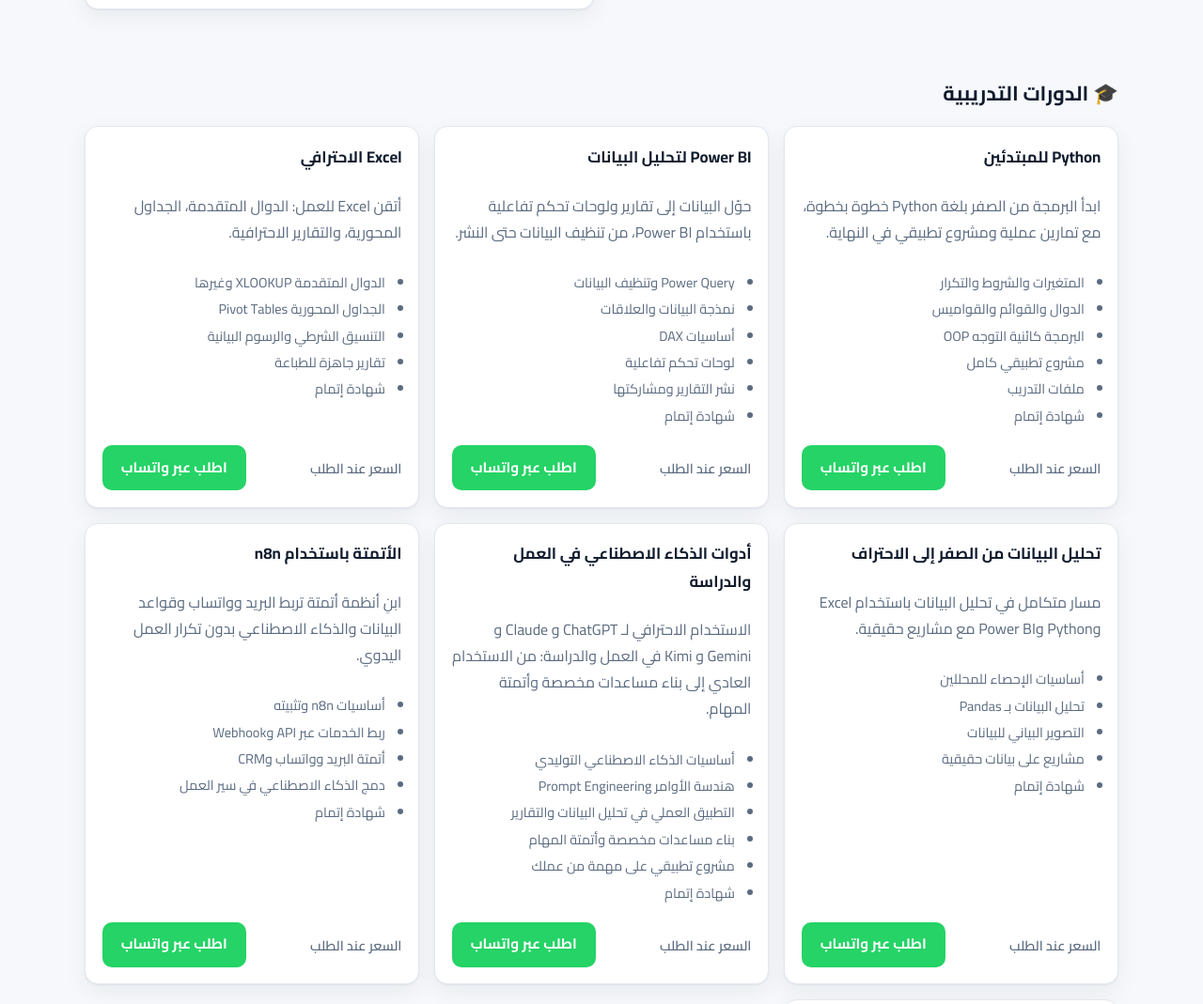
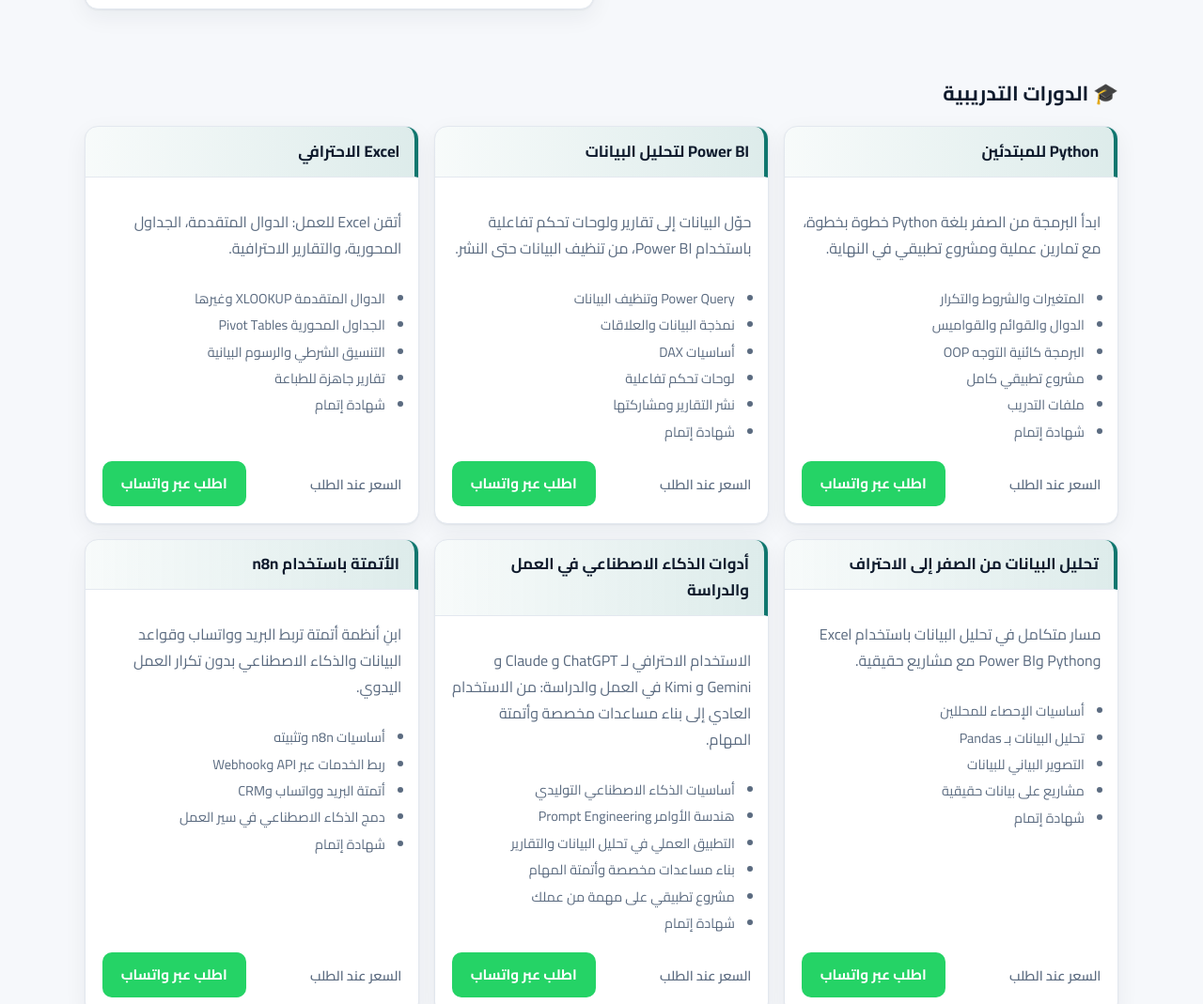
Before and after one commit to essamkhalifa0284/essamkhalifa0284.github.io, a plain HTML site: page index.html in a window 1280 px wide. Shown: the part 1277-2346 px from the top of the page at 94% size. Drawn offline with Linux system fonts and the light colour scheme.

Commit message:
شريط عنوان ملوّن لبطاقات الدورات والخدمات والمشاريع
- خلفية متدرجة بلون المنصة تمتد عرض البطاقة كاملًا، مع شريط أخضر على
  حافة البداية وخط فاصل أسفل العنوان.
- الحواف العلوية مدوّرة بنفس انحناء البطاقة فلا يبرز الشريط خارجها.
- الاستهداف article.card > h3:first-child فقط، فبطاقات الدفع (div.card pay)
  وبطاقة المهارات تبقى بتصميمها الحالي.

Co-Authored-By: Claude Opus 5 <noreply@anthropic.com>

```diff
--- a/index.html
+++ b/index.html
@@ -67,7 +67,9 @@ section,.hero{scroll-margin-top:calc(var(--hdr) + 16px)}
 section{padding:2.2rem 0}section>h2{font-size:1.35rem;margin:0 0 1rem}
 .grid{display:grid;grid-template-columns:repeat(auto-fill,minmax(270px,1fr));gap:1rem}
 .card{background:var(--surface);border:1px solid var(--border);border-radius:var(--radius);box-shadow:var(--shadow);padding:1.1rem;display:flex;flex-direction:column;gap:.4rem}
-.card h3{margin:0;font-size:1.05rem}.muted{color:var(--muted)}.small{font-size:.88rem}
+.card h3{margin:0;font-size:1.05rem}
+/* شريط عنوان ملوّن لبطاقات الدورات والخدمات والمشاريع */
+article.card > h3:first-child{margin:-1.1rem -1.1rem .65rem;padding:.78rem 1rem;background:linear-gradient(to left,rgba(15,118,110,.14),rgba(15,118,110,.03));border-bottom:1px solid var(--border);border-inline-start:4px solid var(--primary);border-start-start-radius:calc(var(--radius) - 1px);border-start-end-radius:calc(var(--radius) - 1px);color:var(--navy);line-height:1.65}.muted{color:var(--muted)}.small{font-size:.88rem}
 .features{margin:.3rem 0;padding-inline-start:1.1rem;color:var(--muted);font-size:.9rem;display:grid;gap:.2rem}
 .card-foot{margin-top:auto;display:flex;align-items:center;justify-content:space-between;gap:.6rem;flex-wrap:wrap;padding-top:.5rem}
 .price{font-weight:800;font-size:1.15rem;color:var(--navy)}.ask{color:var(--muted);font-size:.9rem;font-weight:600}.price-wrap small{color:var(--muted);font-size:.78rem;display:block}
```
